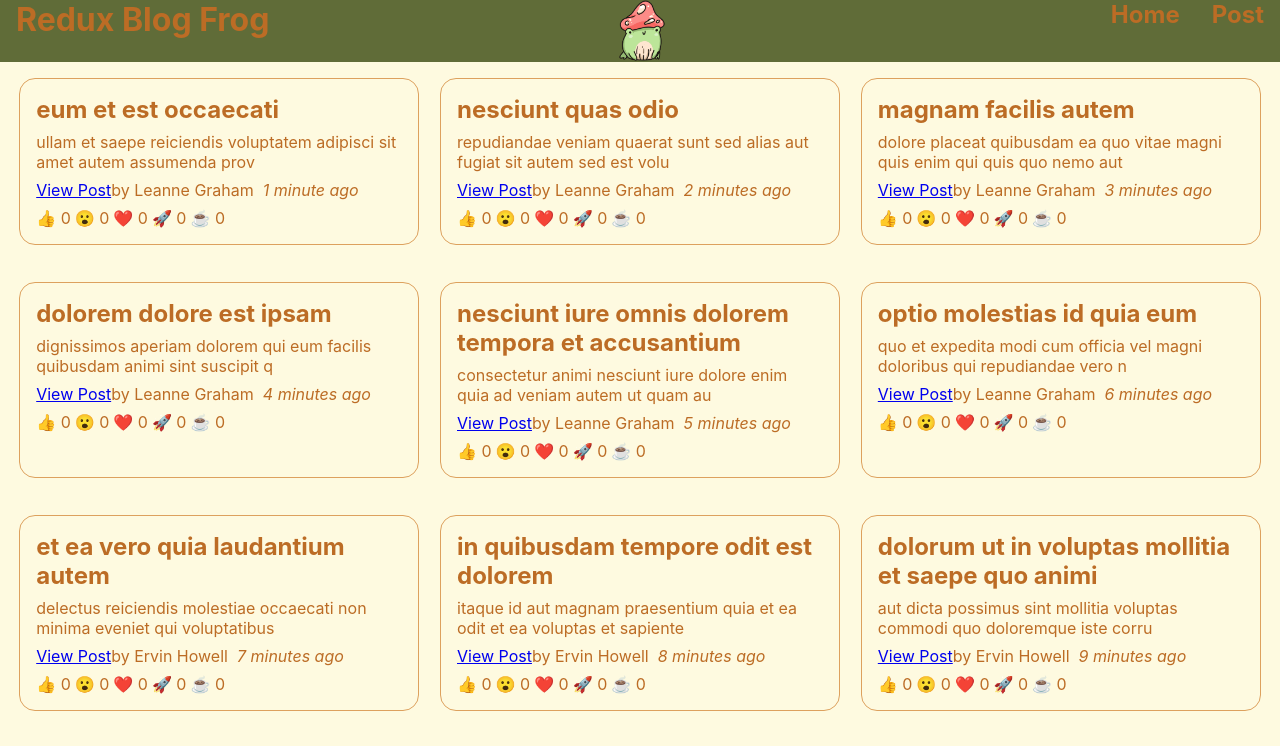
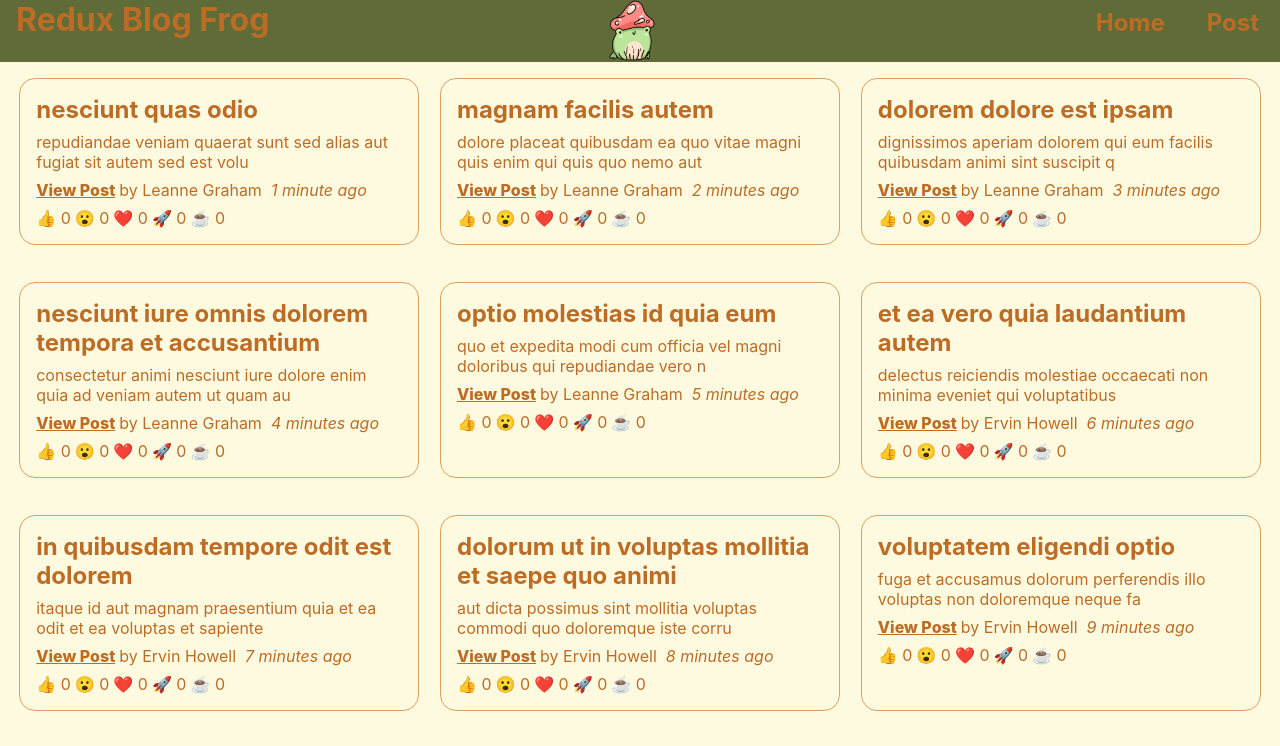
Before and after one commit to adamman722/bulletin-board-redux-tk, a React (Create React App) app: page / in a window 1280 px wide. Shown: the top 746 px of the page. Built offline with nearby package versions, Linux system fonts and the light colour scheme; data requests are answered from the project's data file.

Commit message:
Adjusted some css stuffff

```diff
--- a/db.json
+++ b/db.json
@@ -1,11 +1,5 @@
 {
   "posts": [
-    {
-      "userId": 1,
-      "id": 4,
-      "title": "eum et est occaecati",
-      "body": "ullam et saepe reiciendis voluptatem adipisci\nsit amet autem assumenda provident rerum culpa\nquis hic commodi nesciunt rem tenetur doloremque ipsam iure\nquis sunt voluptatem rerum illo velit"
-    },
     {
       "userId": 1,
       "id": 5,
--- a/src/App.css
+++ b/src/App.css
@@ -1,6 +1,10 @@
 body {
   height: 100vh;
   background-color: #fefae0;
+  overflow-y: scroll;
+}
+body::-webkit-scrollbar {
+  display: none;
 }
 main {
   color: #bc6c25;
@@ -26,6 +30,8 @@ nav > ul > li {
   font-size: 1.5rem;
   font-weight: bold;
   list-style: none;
+  margin-top: 3px;
+  padding: 5px;
   transition: 1s;
 }
 nav > ul > li:hover {
@@ -43,6 +49,18 @@ nav > ul > li:hover {
   justify-content: center;
   gap: 1.3rem;
 }
+.post-credit > a {
+  color: #bc6c25;
+  margin-right: 4px;
+  font-weight: 800;
+  transition: 1s;
+}
+/* .post-credit > a:hover {
+  color: #bc6c25;
+  margin-right: 4px;
+  font-weight: 800;
+} */
+
 article {
   margin-top: 1rem;
   display: flex;
@@ -53,7 +71,7 @@ article {
   padding: 1rem;
   border: 1px solid #dda15e;
   border-radius: 1rem;
-  cursor: pointer;
+  cursor: default;
   transition: 1s;
 }
 article:hover {
```
